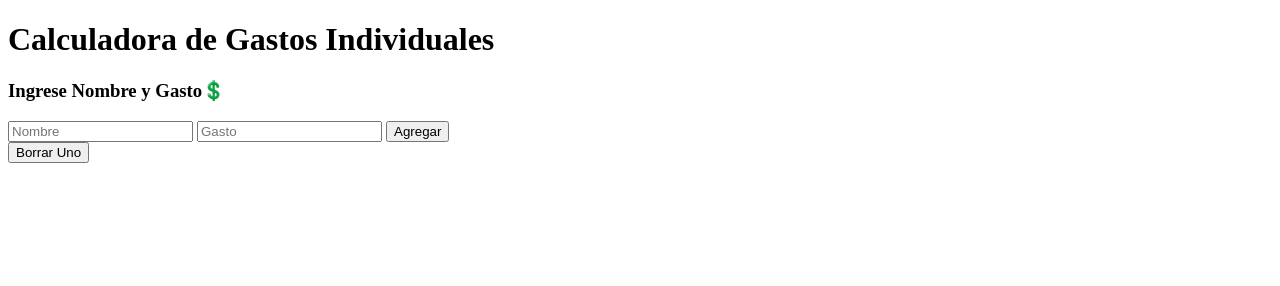
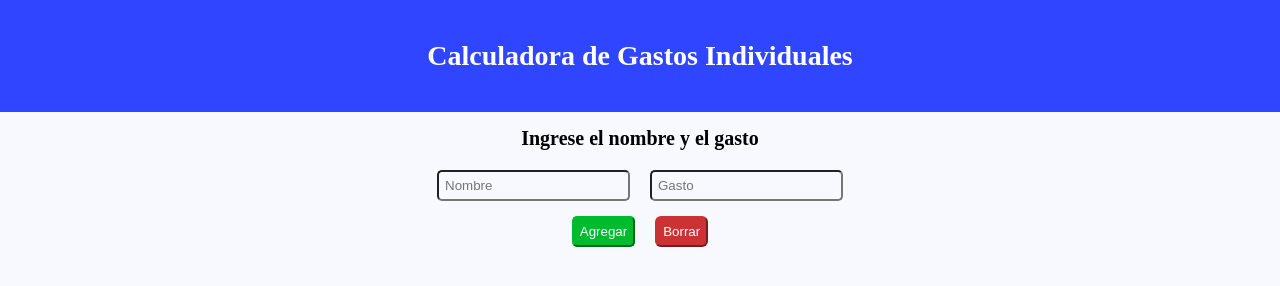
Before and after one commit to jeremiasbaziti/appRepartirGastos, a plain HTML site: page index.html in a window 1280 px wide. Drawn offline with Linux system fonts and the light colour scheme.

Commit message:
se agrego css, html y js

```diff
--- a/index.html
+++ b/index.html
@@ -4,20 +4,22 @@
     <meta charset="UTF-8">
     <meta http-equiv="X-UA-Compatible" content="IE=edge">
     <meta name="viewport" content="width=device-width, initial-scale=1.0">
+    <link rel="stylesheet" href="style.css">
     <title>App de Gastos</title>
 </head>
 <body>
     <script src="main.js" type=""></script>
-    <h1>Calculadora de Gastos Individuales</h1>
-    <div class="flex-container">
-        <h3>Ingrese Nombre y Gasto💲</h3>
+    <h1 class="tit">Calculadora de Gastos Individuales</h1>
+    <h3 class="nombre_y_gastos">Ingrese el nombre y el gasto
     </div>
     <div class="flex-container">
         <input type="text" id="nombre" placeholder="Nombre">
-        <input type="text" id="gasto" placeholder="Gasto">
-        <button id="btn-add" onclick="agregar(nombre.value, gasto.value)"> Agregar </button>
+        <input type="number" id="gasto" placeholder="Gasto">
     </div>
-    <div class="flex-container" id="datos"></div>
-    <button onclick="borrar_uno()">Borrar Uno</button>
+    <div class="btns">
+        <button id="agregar" class="btn_agregar" onclick="agregar(nombre.value, gasto.value)">Agregar</button>
+        <button id="borrar" class="btn_borrar" onclick="borrar()">Borrar</button>
+    </div>
+    <div class="cuenta" id="datos"></div>
 </body>
 </html>
--- a/main.js
+++ b/main.js
@@ -1,34 +1,45 @@
-var nombre = [];
-var gasto = [];
+var nombres = [];
+var gastos = [];
 var total = 0;
 var a_pagar = 0;
 
 function calcular(){
-    for(let i = 0; i<gastos.length; i++){
-        total += parseFloat (gasto[i])
+    total = 0;
+    a_pagar = 0;
+    for (let i=0; i < gastos.length; i++){
+        if (gastos[i] != 0){
+            total += parseFloat(gastos[i]);
+        }else if(gastos[i] == 0){
+            let cero = 0;
+            let indice = nombres.indexOf(cero);
+            nombres.splice (indice, 1);
+            gastos.splice (indice, 1);
+            alert_err()
+        } else if (gastos[i] ==NaN){
+            let vacio = NaN;
+            let indice = nombres.indexOf(vacio);
+            nombres.splice (indice, 1);
+            gastos.splice (indice, 1);
+            alert_err()
+        }
     }
-    a_pagar= parseFloat (total / parseInt(gastos.length));
+    a_pagar = parseFloat(total/gastos.length).toFixed(2);
 }
 
 function agregar (nombre, gasto) {
-    console.log(gastos, nombres);
     nombres.push(nombre);
     gastos.push(gasto);
-    var nuevo = document.getElementById("datos");
-    nuevo.innerHTML += `
-    <div class="flex-item">
-        <p>${nombre} gasto ${gasto} </p>
-    </div>
-    `;
+    calcular();
+    imprimir();
 }
 
-function borrar_uno(){
-    console.log(nombres, gastos);
+function borrar(){
     let name = prompt("Ingrese nombre a borrar");
     let indice = nombres.indexOf(name);
     nombres.splice (indice, 1);
     gastos.splice (indice, 1);
-    console.log(nombres, gastos);
+    calcular();
+    imprimir();
 }
 
 function imprimir(){
@@ -36,9 +47,19 @@ function imprimir(){
     nuevo.innerHTML = " ";
     for(let i = 0; i < gastos.length; i++){
         nuevo.innerHTML += `
-        <div class= "flex-item">
+        <div class= "nom_gasto">
             <p> ${nombres[i]} gasto: ${gastos[i]}</p>
         </div>
         `;
-    }
+        }
+    nuevo.innerHTML += `
+    <div class= "resultado">
+        <h3 class="tot">En Total se gasto: ${total}</h3>
+        <p class="aporte">Cada uno debe aportar: ${a_pagar}</p>
+    </div>
+    `;
 }
+
+function alert_err(){
+    alert("El valor ingresado es incorrecto, vuelva a introducir otro por favor: ")
+}
--- /dev/null
+++ b/style.css
@@ -0,0 +1,119 @@
+*{
+    padding: 0%;
+    margin: 0%;
+    background-color: ghostwhite;
+}
+
+.tit{
+    font-size: 28px;
+    padding: 40px 0px;
+    width: 100%;
+    margin: 0px;
+    display: flex;
+    flex-direction: column;
+    justify-content: center;
+    align-items: center;
+    color: #fff;
+    background-color: #2f45ff;
+}
+
+.nombre_y_gastos{
+    font-size: 20px;
+    margin: 15px 0px 10px 0px;
+    padding: 0px;
+    display: flex;
+    flex-direction: column;
+    justify-content: center;
+    align-items: center;
+}
+
+.flex-container{
+    font-size: 20px;
+    display: flex;
+    justify-content: center;
+    align-items: center;
+    overflow: hidden;
+    margin: 10px 0px 5px 0px;
+}
+
+#nombre{
+    padding: 6px;
+    display: flex;
+    justify-content: left;
+    align-items: left;
+    margin: 10px;
+    border-radius: 5px;
+    text-align: left;
+}
+
+#gasto{
+    padding: 6px;
+    display: flex;
+    justify-content: left;
+    align-items: left;
+    margin: 10px;
+    border-radius: 5px;
+    text-align: left;
+}
+
+.btns{
+    display: flex;
+    justify-content: center;
+    align-items: center;
+    overflow: hidden;
+    margin: 0px 0px 15px 0px;
+}
+
+.btn_agregar{
+    margin: 0px 10px;
+    padding: 6px;
+    display: flex;
+    justify-content: left;
+    align-items: left;
+    border-radius: 5px;
+    background-color: #00bb2d;
+    border-color: #00bb2d;
+    color: #fff;
+}
+
+.btn_borrar{
+    margin: 0px 10px;
+    padding: 6px;
+    display: flex;
+    justify-content: left;
+    align-items: left;
+    border-radius: 6px;
+    background-color: #cb3234;
+    border-color: #cb3234;
+    color: #fff;
+}
+
+.cuenta{
+    width: 100%;
+    margin: 0px;
+    display: flex;
+    flex-direction: column;
+    justify-content: left;
+    align-items: left;
+}
+
+.nom_gasto{
+    padding: 10px 200px 10px 20px;
+    font-size: 18px;
+    width: fit-content;
+    margin: 0px 10px 1px 10px;
+    display: flex;
+    flex-direction: column;
+    justify-content: left;
+    align-items: left;
+    border: 2px solid black;
+    border-radius: 10px;
+}
+
+.resultado{
+    padding: 0px 9px;
+}
+
+.aporte{
+    font-size: 17px;
+}
```
